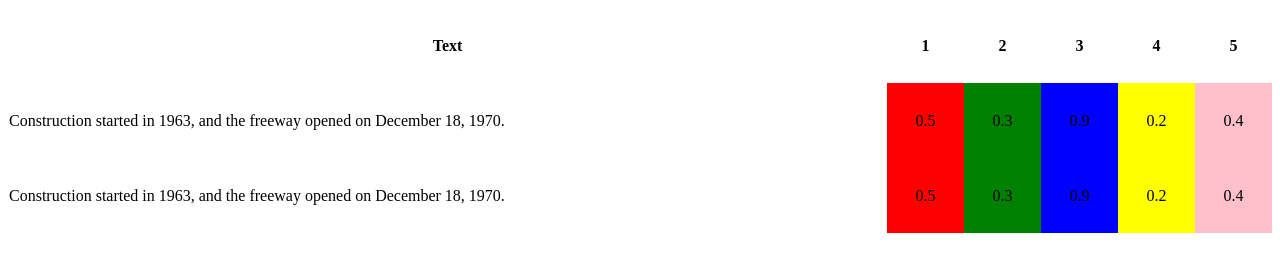
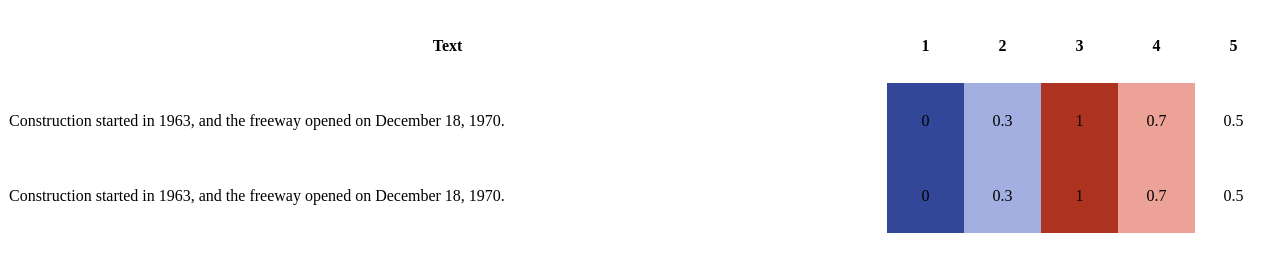
Before and after one commit to Zarnosch/AVaAoMDTV, a plain HTML site: page src/generated_html/index.html in a window 1280 px wide. Drawn offline with Linux system fonts and the light colour scheme.

Commit message:
implemented color scale

```diff
--- a/src/generated_html/index.html
+++ b/src/generated_html/index.html
@@ -20,19 +20,19 @@
             <tbody>
                 <tr>
                     <td>Construction started in 1963, and the freeway opened on December 18, 1970.</td>
-                    <td class="feature-body f1-0">0.5</td>
+                    <td class="feature-body f1-0">0</td>
                     <td class="feature-body f2-0">0.3</td>
-                    <td class="feature-body f3-0">0.9</td>
-                    <td class="feature-body f4-0">0.2</td>
-                    <td class="feature-body f5-0">0.4</td>
+                    <td class="feature-body f3-0">1</td>
+                    <td class="feature-body f4-0">0.7</td>
+                    <td class="feature-body f5-0">0.5</td>
                 </tr>
                 <tr>
                     <td>Construction started in 1963, and the freeway opened on December 18, 1970.</td>
-                    <td class="feature-body f1-1">0.5</td>
+                    <td class="feature-body f1-1">0</td>
                     <td class="feature-body f2-1">0.3</td>
-                    <td class="feature-body f3-1">0.9</td>
-                    <td class="feature-body f4-1">0.2</td>
-                    <td class="feature-body f5-1">0.4</td>
+                    <td class="feature-body f3-1">1</td>
+                    <td class="feature-body f4-1">0.7</td>
+                    <td class="feature-body f5-1">0.5</td>
                 </tr>
 
             </tbody>
--- a/src/generated_html/style.css
+++ b/src/generated_html/style.css
@@ -19,33 +19,33 @@ table {
 
 
 .feature-body.f1-0 {
-    background-color: red;
+    background-color: hsl(228, 50%, 40%);
 }
 .feature-body.f2-0 {
-    background-color: green;
+    background-color: hsl(228, 50%, 76.0%);
 }
 .feature-body.f3-0 {
-    background-color: blue;
+    background-color: hsl(8, 70%, 40.0%);
 }
 .feature-body.f4-0 {
-    background-color: yellow;
+    background-color: hsl(8, 70%, 76.0%);
 }
 .feature-body.f5-0 {
-    background-color: pink;
+    background-color: hsl(8, 70%, 100.0%);
 }
 
 .feature-body.f1-1 {
-    background-color: red;
+    background-color: hsl(228, 50%, 40%);
 }
 .feature-body.f2-1 {
-    background-color: green;
+    background-color: hsl(228, 50%, 76.0%);
 }
 .feature-body.f3-1 {
-    background-color: blue;
+    background-color: hsl(8, 70%, 40.0%);
 }
 .feature-body.f4-1 {
-    background-color: yellow;
+    background-color: hsl(8, 70%, 76.0%);
 }
 .feature-body.f5-1 {
-    background-color: pink;
+    background-color: hsl(8, 70%, 100.0%);
 }
```
Also changed, not shown: 1 other file.
